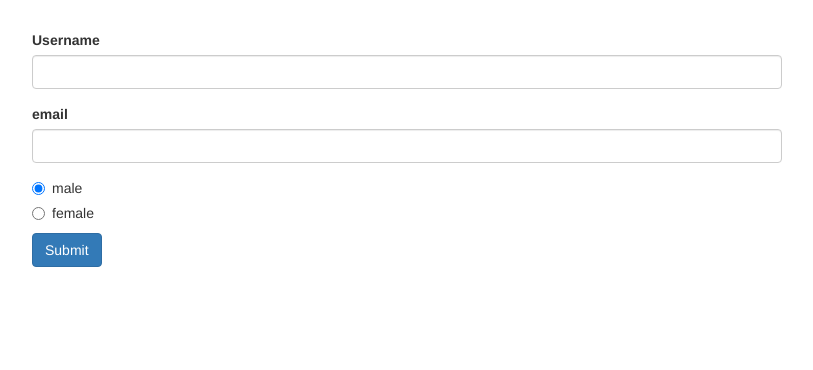
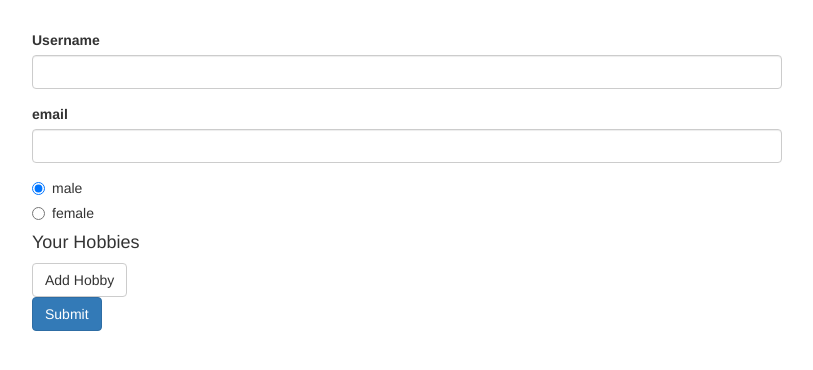
Before and after one commit to PatrickBoyn/reactive-angular-forms, an Angular app: page / in a window 1280 px wide. Shown: the top 370 px of the page, without its empty margins (233-1046 px from the left). Built offline with nearby package versions, Linux system fonts and the light colour scheme.

Commit message:
Added the basic html for the input adder.

```diff
--- a/src/app/app.component.html
+++ b/src/app/app.component.html
@@ -19,6 +19,10 @@
         <div class="radio" *ngFor="let gender of genders">
           <label> <input type="radio" [value]="gender" formControlName="gender" />{{ gender }} </label>
         </div>
+        <div>
+          <h4>Your Hobbies</h4>
+          <button class="btn btn-default" type="button" (click)="onAddHobby()">Add Hobby</button>
+        </div>
         <button class="btn btn-primary" type="submit">Submit</button>
       </form>
     </div>
```
